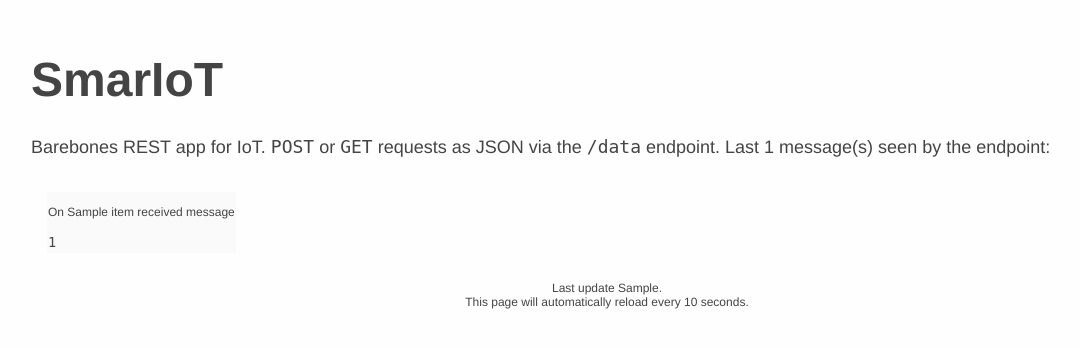
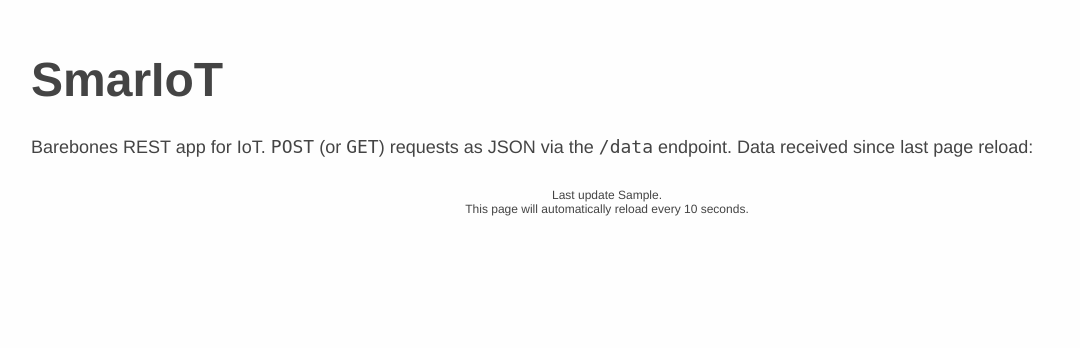
Before and after one commit to pomplesiegel/smariot, a Flask app: template templates/index.html in a window 1280 px wide. Shown: the top 348 px of the page, without its empty margins (33-1113 px from the left). Run offline with Flask 2, Linux system fonts and the light colour scheme; the template is opened without the code that fills it: most values are stand-ins (such as "Sample title", 1, 10 or a date in 2020); some libraries are stand-ins or nearby versions.

Commit message:
remove cache, use socketio

```diff
--- a/app.py
+++ b/app.py
@@ -4,7 +4,6 @@ import datetime
 import json
 import base64
 from time import gmtime, strftime
-from collections import deque
 import dateutil.parser
 
 # unused, yet imported so pipreqs generates correct requirements.txt
@@ -13,15 +12,14 @@ import psycopg2
 
 from flask import Flask, render_template, request, jsonify, abort
 from flask_sqlalchemy import SQLAlchemy
+from flask_socketio import SocketIO, emit, disconnect
 
-
-CACHE_SIZE = 5                                  # max. num requests to keep
-RELOAD_INTERVAL = 240                           # in seconds
-data_cache = deque(maxlen=CACHE_SIZE)           # holds latest 5 messages
+RELOAD_INTERVAL = 300                           # in seconds
 VIZ_DATA_POINTS = 50                            # default data points for the chart
-
+REC_FETCH_COUNT = '1'                           # default records to fetch (must be a string)
 
 app = Flask(__name__)
+socketio = SocketIO(app)
 
 # DB config settings, the second one is to supress a warning
 app.config['SQLALCHEMY_DATABASE_URI'] = os.environ['DATABASE_URL']
@@ -44,9 +42,7 @@ class Data(db.Model): # pylint: disable=too-few-public-methods
 @app.route("/")
 def default_handler():
     """handler for / endpoint"""
-    return render_template('index.html', cache=deque(reversed(data_cache)),
-                           count=CACHE_SIZE, ts=get_timestamp(),
-                           refresh=RELOAD_INTERVAL)
+    return render_template('index.html', refresh=RELOAD_INTERVAL, ts=get_timestamp())
 
 
 @app.route("/data", methods=['GET', 'POST'])
@@ -58,7 +54,7 @@ def data_handler():
             abort(401)
         else:
             try:
-                add_to_cache(request.get_json(force=True))
+                save_and_emit(request.get_json(force=True))
                 return jsonify({'result': 'success'})
             except:
                 abort(400)
@@ -70,7 +66,7 @@ def data_handler():
 
 @app.route("/db")
 @app.route("/db/<count>")
-def db_fetch_handler(count='1'):
+def db_fetch_handler(count=REC_FETCH_COUNT):
     """ handler for /db endpoint -- fetch data from DB"""
     dat = db.session.query(Data).order_by(Data.id.desc()).limit(count)
     ret_list = list()
@@ -86,17 +82,22 @@ def viz_handler():
                            min_val=viz['minval'], max_val=viz['maxval'])
 
 
+@socketio.on('connect', namespace='/live')
+def client_connect():
+    emit('my response', {'data': 'Connected'})
+
+
 def get_timestamp():
     """returns UTC time in readable format"""
     return strftime("%a, %d %b %Y %H:%M:%S GMT", gmtime())
 
 
-def add_to_cache(data):
-    """helper for adding POSTed data to cache and persisting to DB"""
-    data_cache.append((data, get_timestamp()))
+def save_and_emit(data):
+    """ save POSTed data to DB and emit to socketio """
     db_data = Data(json.dumps(data))
     db.session.add(db_data)
     db.session.commit()
+    socketio.emit('data', {'timestamp': get_timestamp(), 'value': json.dumps(data)}, namespace='/live')
 
 
 def get_cached_data():
@@ -107,12 +108,12 @@ def get_cached_data():
     return resp
 
 
-def get_viz_data(count=50):
+def get_viz_data(count=VIZ_DATA_POINTS):
     """ fetch data from DB and parse for visualization"""
-    return parse_msg(count)
+    return parse_db_data(count)
 
 
-def parse_msg(count):
+def parse_db_data(count):
     """ parses stored JSON and returns plottable data (timestamp vs sensor value) """
     dat = db.session.query(Data).order_by(Data.id.desc()).limit(count)
     dat_list = list()
@@ -121,28 +122,39 @@ def parse_msg(count):
     for item in dat:
         raw_json = json.loads(item.msg)
         try:
-            timestamp = dateutil.parser.parse(raw_json['metadata']['time']).strftime("%d/%m/%y %H:%m:%S")
+            timestamp = msg_get_timestamp(raw_json)
         except:
             continue
         try:
-            val = parse_val(raw_json['payload_raw'])
+            val = msg_get_value(raw_json)
             if val < min_val:
                 min_val = val
             if val > max_val:
                 max_val = val
         except:
-            val = 0         # error case, unparsable data
+            val = 0         # default value, in case of unparsable data
         dat_list.append((timestamp, val))
     step_size = max_val / len(dat_list)
     return {'data' : list(reversed(dat_list)), 'minval' : min_val - step_size/2,
             'maxval' : max_val + 2 * step_size}
 
 
-def parse_val(raw_val):
+
+def msg_get_timestamp(raw_json):
+    """ extract timestamp from JSON """
+    return dateutil.parser.parse(raw_json['metadata']['time']).strftime("%d/%m/%y %H:%m:%S")
+
+
+def msg_get_value(raw_json):
+    """ extract sensor reading from JSON """
+    return msg_parse_val(raw_json['payload_raw'])
+
+
+def msg_parse_val(raw_val):
     """ parse JSON from TTN and return actual sensor value """
-    ret_val = 5
+    ret_val = 0
     try:
-        # extract last byte from message, this is the sensor value
+        # extract last byte which is the sensor value
         decoded_byte_arr = base64.b64decode(raw_val)
         ret_val = int(hex(decoded_byte_arr[4]), 16)
     except:
@@ -151,4 +163,4 @@ def parse_val(raw_val):
 
 
 if __name__ == '__main__':
-    app.run(debug=True)
+    socketio.run(app, debug=True)
--- a/requirements.txt
+++ b/requirements.txt
@@ -1,5 +1,6 @@
 gunicorn==19.7.1
+Flask_SQLAlchemy==2.3.2
+Flask_SocketIO==2.9.3
+psycopg2==2.7.3.2
 Flask==0.12.2
-psycopg2==2.7.3.2
-Flask_SQLAlchemy==2.3.2
 python_dateutil==2.6.1
--- a/templates/index.html
+++ b/templates/index.html
@@ -1,40 +1,50 @@
-<!DOCTYPE html>
+<!DOCTYPE HTML>
 <html>
-  <head>
-    <title>SmarIoT</title>
+<head>
     <meta content="text/html" charset="utf-8" />
     <meta name="viewport" content="width=device-width, initial-scale=1" />
     <meta http-equiv="refresh" content=" {{ refresh }} " />
+    <title>SmarIoT</title>
     <link rel="stylesheet" type="text/css" href="static/main.css"/>
-  </head>
-  <body onload="window.onbeforeunload = function (){window.scrollTo(0, 0);}">
+    <script type="text/javascript" src="http://code.jquery.com/jquery-1.4.2.min.js"></script>
+    <script type="text/javascript" src="http://cdnjs.cloudflare.com/ajax/libs/socket.io/1.3.5/socket.io.min.js"></script>
+    <script type="text/javascript" charset="utf-8">
+        $(document).ready(function() {
+            namespace = '/';
+
+            // Connect to the Socket.IO server.
+            var socket = io.connect('http://localhost:5000/live');
+
+            // Event handler for new connections.
+            // The callback function is invoked when a connection with the
+            // server is established.
+            socket.on('connect', function() {
+                socket.emit('my_event', {data: 'I\'m connected!'});
+            });
+
+            // Event handler for server sent data.
+            // The callback function is invoked whenever the server emits data
+            socket.on('data', function(msg) {
+                //$('#log').append('<tr>' + $('<td/>').text('Received #' + msg.value).html());
+                $('#requests tr:last').after(
+                    '<tr><div><td><p style="font-size:0.75rem;">On ' + msg.timestamp +
+                    ' received message</p><samp style="font-size:0.85rem;">' + msg.value +
+                    '</samp></td></div></tr>');
+            });
+          });
+    </script>
+</head>
+<body>
     <div>
         <h2>SmarIoT</h2>
-        <p>Barebones REST app for IoT. <samp>POST</samp> or <samp>GET</samp> requests as JSON via the <samp>/data</samp> endpoint.
-        Last {{ count }} message(s) seen by the endpoint:</p>
+        <p>Barebones REST app for IoT. <samp>POST</samp> (or <samp>GET</samp>) requests as JSON via the <samp>/data</samp> endpoint.
+        Data received since last page reload:</p>
     </div>
-    <div>
-        <table style="border-collapse:separate; border-spacing:1rem;" summary="list of messages received on the endpoint">
-            {% if cache %}
-                    {% for item in cache %}
-                        <tr>
-                            <td>
-                            <div>
-                            <p style="font-size:0.75rem;">On {{ item[1] }} received message</p>
-                            <samp style="font-size:0.85rem;">{{ item[0] }}</samp>
-                            </div>
-                            </td>
-                        </tr>
-                    {% endfor %}
-            {% else %}
-                    <tr>
-                        <td><div><samp>No data available yet</samp></div></td>
-                    </tr>
-            {% endif %}
-        </table>
+    <table id="requests" style="border-collapse:separate; border-spacing:1rem;" summary="list of messages received on the endpoint">
+        <tr></tr>
+    </table>
+    <div style="text-align:center;font-size:0.75rem;">
+        <p>Last update {{ ts }}.<br/>This page will automatically reload every {{ refresh }} seconds.</p>
     </div>
-    <div style="text-align:center;font-size:0.75rem;">
-        <p>Last update {{ ts }}.<br/>This page will automatically reload every {{refresh}} seconds.</p>
-    </div>
-  </body>
+</body>
 </html>
```
